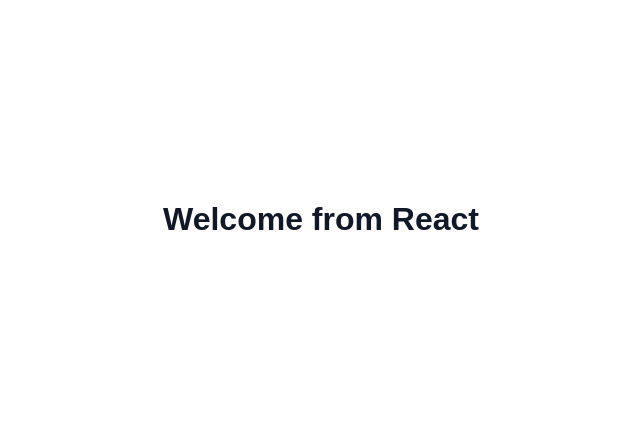
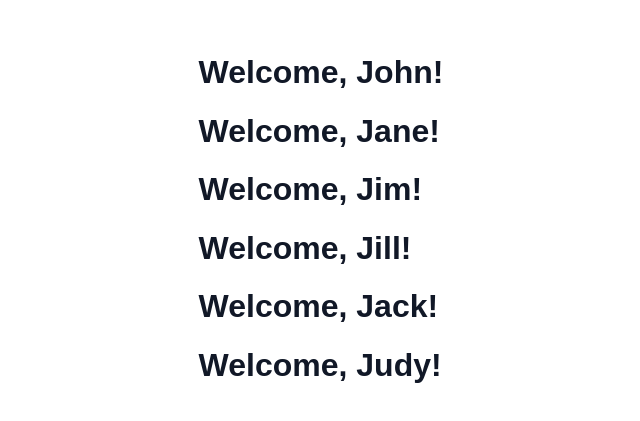
Before and after one commit to Bodun67/react-vite-demo, a React (Vite) app: page / in a window 1280 px wide. Shown: the part 181-602 px from the top of the page, without its empty margins (319-959 px from the left). Built offline with nearby package versions, Linux system fonts and the light colour scheme.

Commit message:
Render Welcome component with name props

```diff
--- a/src/App.css
+++ b/src/App.css
@@ -1,13 +1,15 @@
-.welcome-page {
+.welcome-list {
+  display: grid;
+  gap: 12px;
   width: 100%;
-  padding: 20px;
+  padding: 24px;
   text-align: center;
 }
 
-.welcome-page h1 {
+.welcome-list h1 {
   margin: 0;
   color: #111827;
-  font-size: clamp(2rem, 5vw, 2.5rem);
+  font-size: clamp(1.5rem, 4vw, 2rem);
   font-weight: 650;
   letter-spacing: -0.04em;
 }
--- a/src/App.jsx
+++ b/src/App.jsx
@@ -2,8 +2,13 @@ import Welcome from './components/welcome'
 
 function App() {
   return (
-    <div className="welcome-page">
-      <Welcome />
+    <div className="welcome-list">
+      <Welcome name="John" />
+      <Welcome name="Jane" />
+      <Welcome name="Jim" />
+      <Welcome name="Jill" />
+      <Welcome name="Jack" />
+      <Welcome name="Judy" />
     </div>
   )
 }
--- a/src/components/welcome.jsx
+++ b/src/components/welcome.jsx
@@ -1,5 +1,5 @@
-function Welcome() {
-  return <h1>Welcome from React</h1>
+function Welcome({ name }) {
+  return <h1>Welcome, {name}!</h1>
 }
 
 export default Welcome
```
Also changed, not shown: 1 other file (tests, documents, lock files or other folders).
